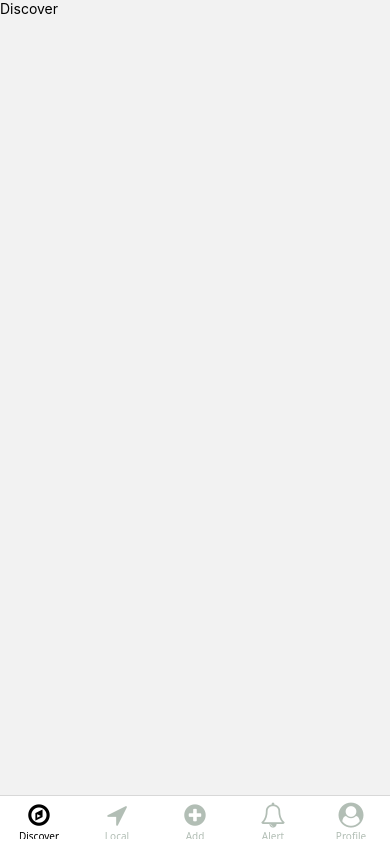
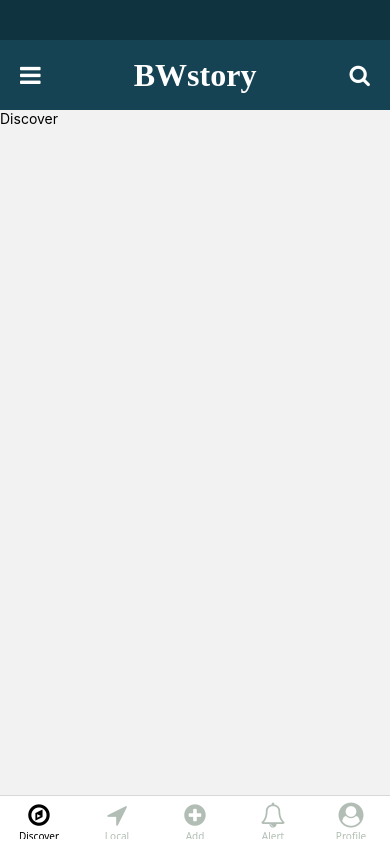
Before and after one commit to Manish8798/BWTask, a React Native app: screen / in a window 390 px wide. Built offline with nearby package versions, Linux system fonts and the light colour scheme.

Commit message:
header added

```diff
--- a/src/App.tsx
+++ b/src/App.tsx
@@ -6,7 +6,7 @@
  */
 
 import React from 'react';
-import {SafeAreaView, View, Text, Alert} from 'react-native';
+import {SafeAreaView, View, Text, Alert, StatusBar} from 'react-native';
 import {createBottomTabNavigator} from '@react-navigation/bottom-tabs';
 import {createNativeStackNavigator} from '@react-navigation/native-stack';
 import {NavigationContainer} from '@react-navigation/native';
@@ -16,16 +16,21 @@
 import AddScreen from './screens/AddScreen';
 import AlertScreen from './screens/AlertScreen';
 import ProfileScreen from './screens/ProfileScreen';
+import BWstoryHeader from './components/Header';
 
 const Tab = createBottomTabNavigator();
 const Stack = createNativeStackNavigator();
 
 const App = () => {
   return (
+    <>
+      {/* <StatusBar barStyle="light-content" backgroundColor="#1e3440" /> */}
+      <View style={{height: 40, backgroundColor: '#10343F'}}></View>
       <NavigationContainer>
         <Tab.Navigator
           screenOptions={({route}) => ({
-          headerShown: false,
+            headerShown: true,
+            header: () => <BWstoryHeader />,
             tabBarShowLabel: true,
             // tabBarStyle: styles.tabBar,
             // tabBarLabelStyle: styles.boldLabel,
@@ -60,6 +65,7 @@
           <Tab.Screen name="Profile" component={ProfileScreen} />
         </Tab.Navigator>
       </NavigationContainer>
+    </>
   );
 };
 
--- /dev/null
+++ b/src/components/Header.js
@@ -0,0 +1,58 @@
+import React from 'react';
+import {
+  View,
+  Text,
+  TouchableOpacity,
+  StyleSheet,
+  SafeAreaView,
+  Platform,
+} from 'react-native';
+import Icon from 'react-native-vector-icons/FontAwesome';
+
+// BWstory Header Component
+const BWstoryHeader = () => {
+  return (
+    <View style={styles.headerContainer}>
+      <TouchableOpacity style={styles.menuButton}>
+        <Icon name="bars" size={24} color="#fff" />
+      </TouchableOpacity>
+
+      <View style={styles.logoContainer}>
+        <Text style={styles.logo}>BWstory</Text>
+      </View>
+
+      <TouchableOpacity style={styles.searchButton}>
+        <Icon name="search" size={22} color="#fff" />
+      </TouchableOpacity>
+    </View>
+  );
+};
+
+const styles = StyleSheet.create({
+  headerContainer: {
+    height: Platform.OS === 'android' ? 80 : 70,
+    backgroundColor: '#154354',
+    flexDirection: 'row',
+    alignItems: 'center',
+    justifyContent: 'space-between',
+    paddingHorizontal: 15,
+  },
+  menuButton: {
+    padding: 5,
+  },
+  logoContainer: {
+    flex: 1,
+    alignItems: 'center',
+  },
+  logo: {
+    color: '#ffffff',
+    fontSize: 32,
+    fontWeight: '700',
+    fontFamily: 'serif',
+  },
+  searchButton: {
+    padding: 5,
+  },
+});
+
+export default BWstoryHeader;
```
Lines whose indentation alone changed are shown as unchanged.
